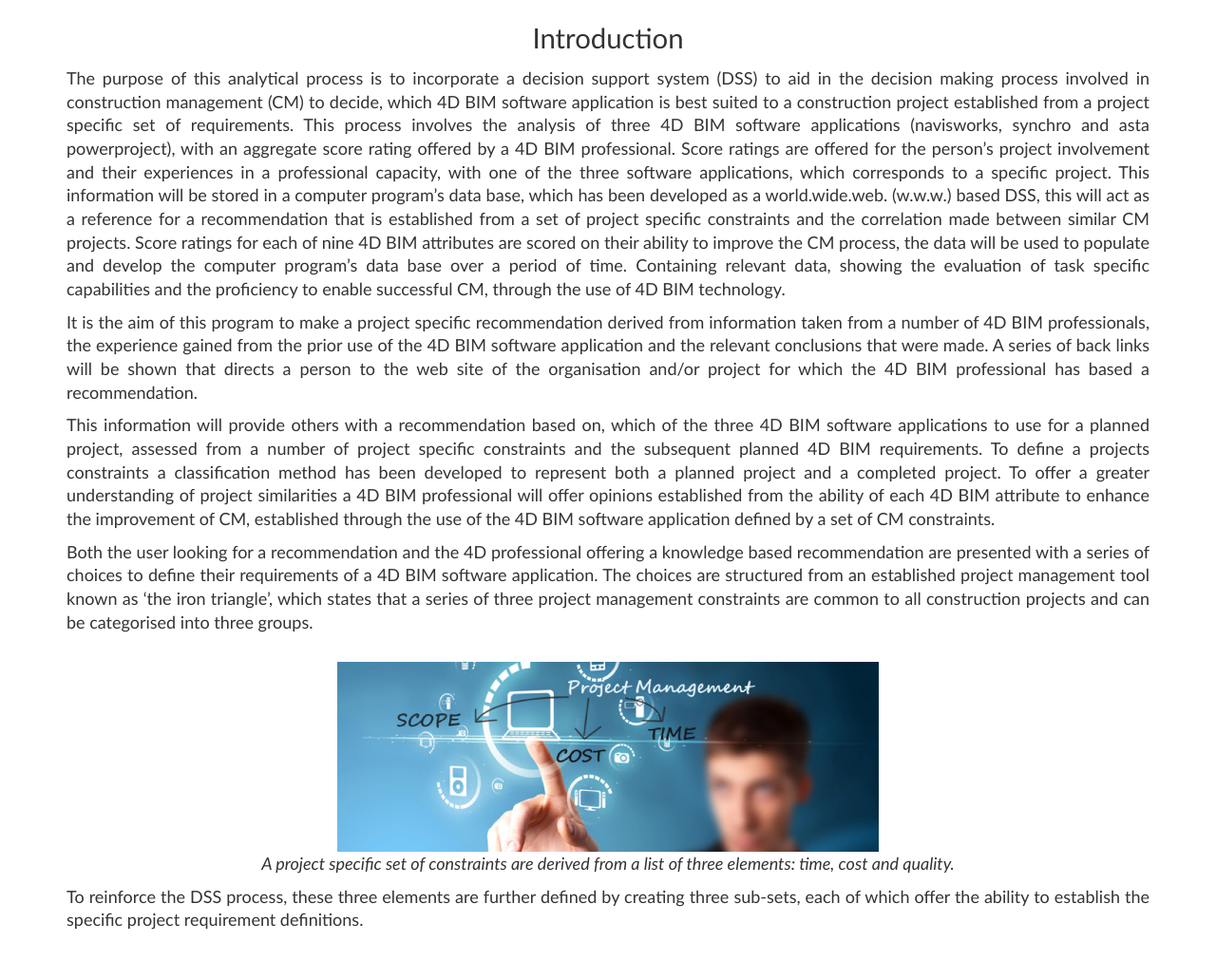
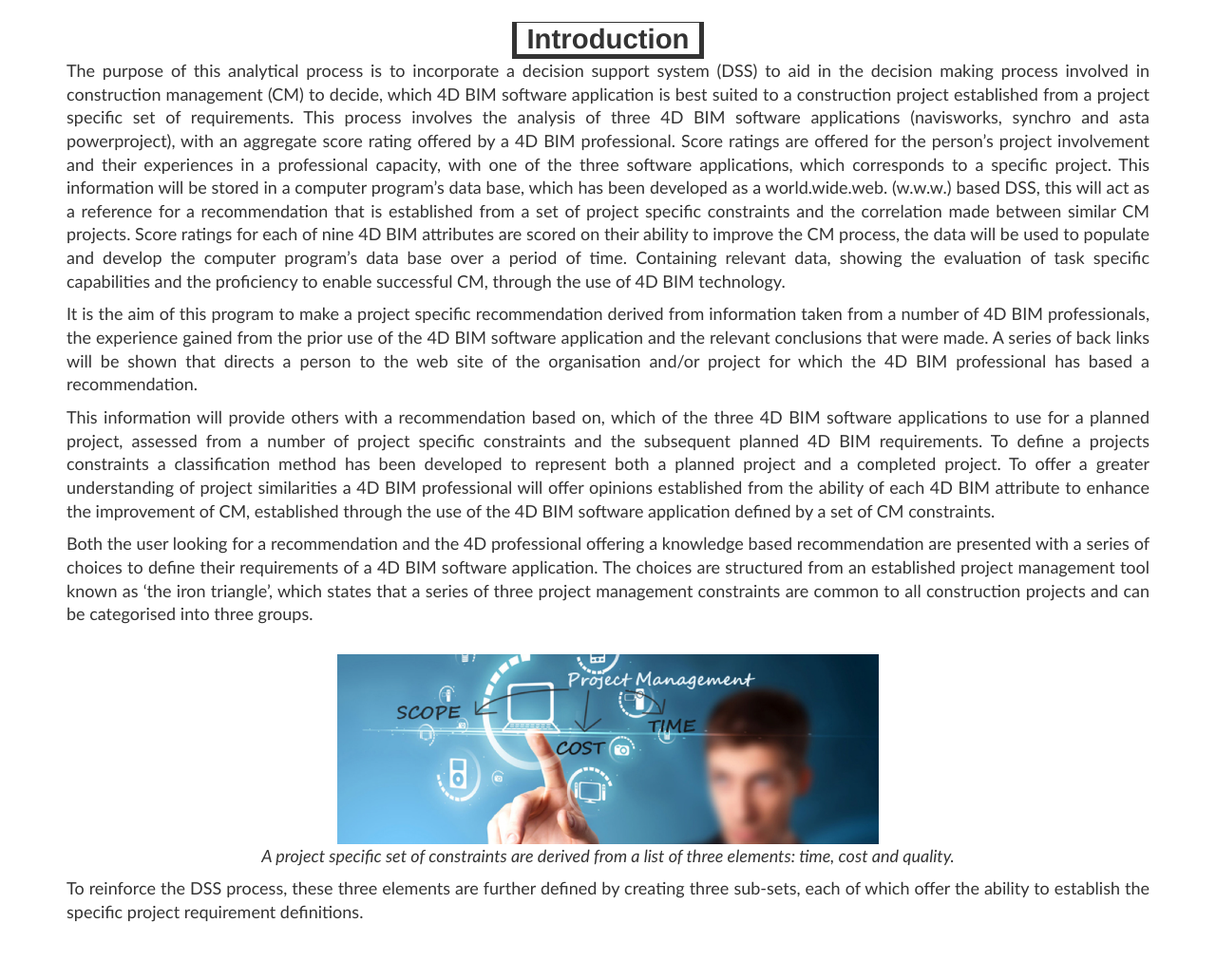
Before and after one commit to Chipop/bim_4d, a Flask app: template templates/introduction.html in a window 1280 px wide. Shown: the whole page at 95% size. After the commit the page ends 971 px from the top, so only its background shows below. Run offline with Flask 2, Linux system fonts and the light colour scheme; the template is opened without the code that fills it, so the values that code supplies are empty; parts of the project's set-up code (start-up, migrations or seed data) failed here and were passed over; some libraries are stand-ins or nearby versions.

Commit message:
Modify instruction title style

```diff
--- a/templates/introduction.html
+++ b/templates/introduction.html
@@ -19,7 +19,10 @@ Introduction
 <link rel="stylesheet" href="{{ url_for('static', filename='css/style.css') }}">
 <div class="container">
     <br>
-    <p style="font-size: 22pt; text-align: center" align="center">Introduction</p>
+    <div align="center">
+        <span class="bim-page-title">Introduction
+        </span>
+    </div>
     <p>The purpose of this analytical process is to incorporate a decision support system (DSS) to aid in the decision
         making process involved in construction management (CM) to decide, which 4D BIM software application is best
         suited to a construction project established from a project specific set of requirements. This process involves
```
